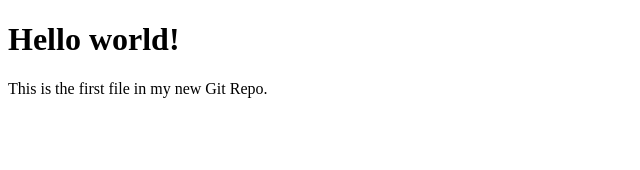
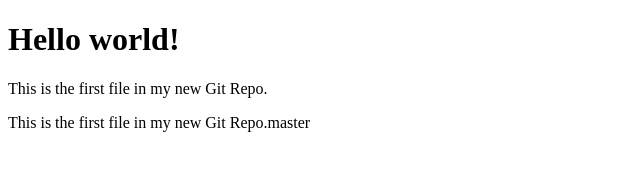
Before and after one commit to nguyentrongban/testGithub, a plain HTML site: page index.html in a window 1280 px wide. Shown: the whole page, without its empty margins (0-640 px from the left). Drawn offline with Linux system fonts and the light colour scheme.

Commit message:
them tu master

```diff
--- a/index.html
+++ b/index.html
@@ -7,6 +7,8 @@
 
 <h1>Hello world!</h1>
 <p>This is the first file in my new Git Repo.</p>
+<p>This is the first file in my new Git Repo.master</p>
+
 
 </body>
 </html>
```
